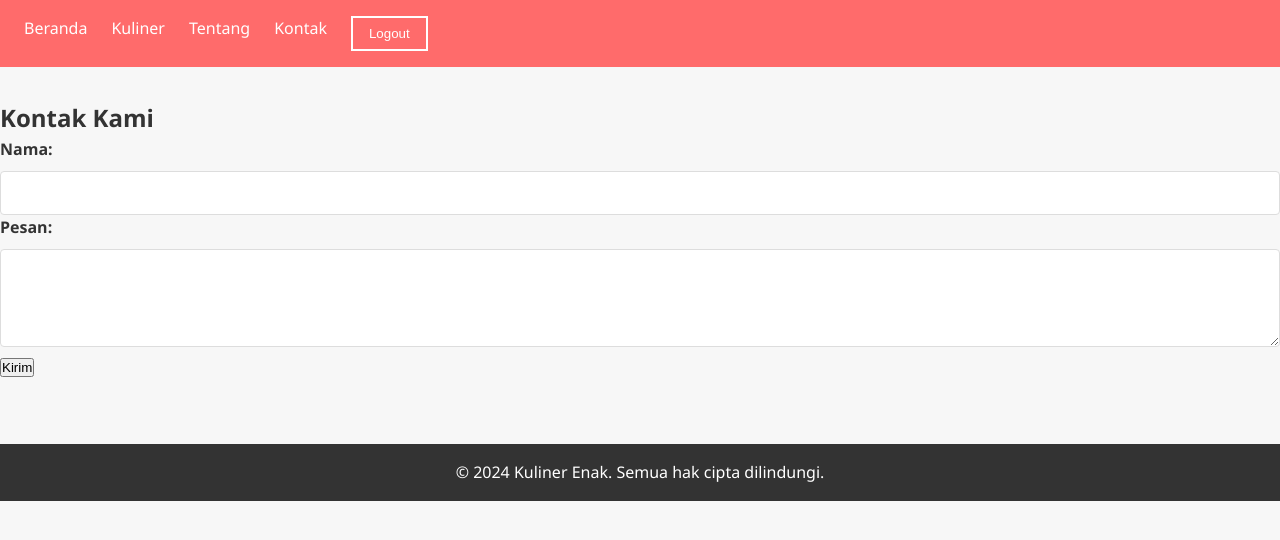
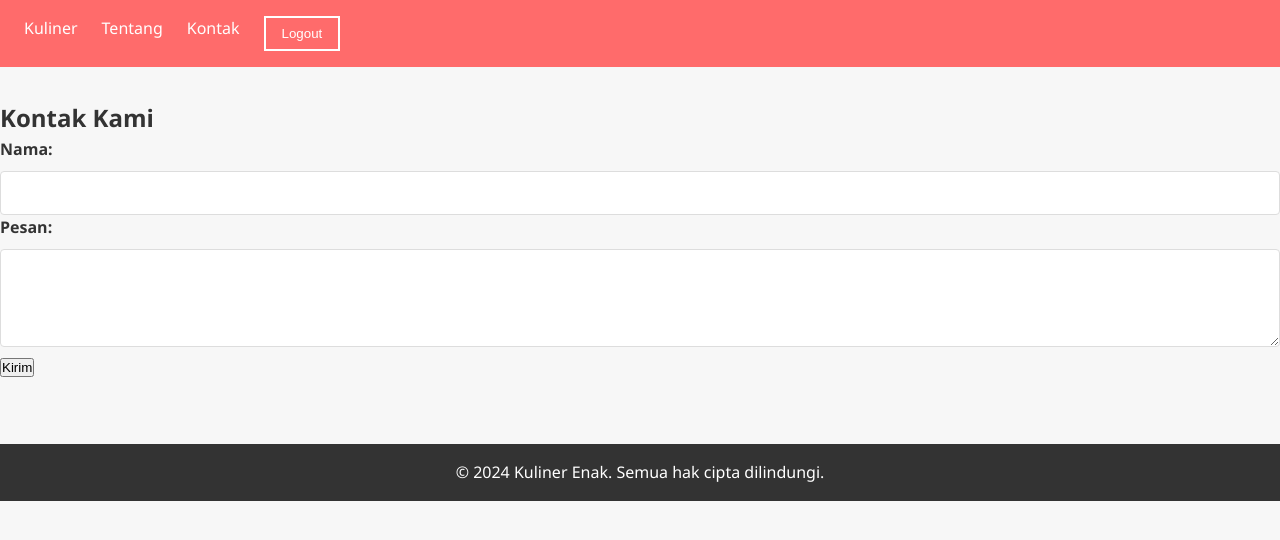
Before and after one commit to Roberto121104/Kulinerjawatimur.github.io, a plain HTML site: page contact.html in a window 1280 px wide. Drawn offline with Linux system fonts and the light colour scheme.

Commit message:
Update contact.html

```diff
--- a/contact.html
+++ b/contact.html
@@ -10,7 +10,6 @@
     <header>
         <nav>
             <ul>
-                <li><a href="indek.html">Beranda</a></li>
                 <li><a href="Kuliner.html">Kuliner</a></li>
                 <li><a href="about.html">Tentang</a></li>
                 <li><a href="contact.html">Kontak</a></li>
```
